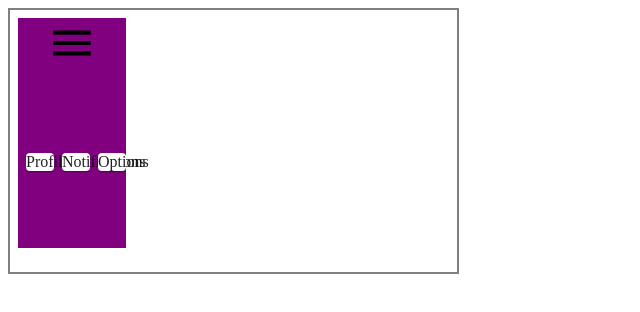
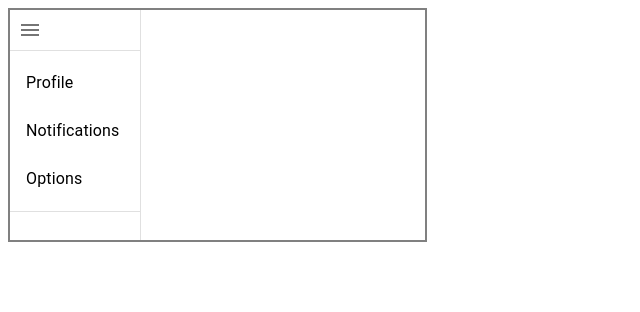
Before and after one commit to sanjnasun/chromeExtension, a React (Create React App) app in the folder frontend/react-chrome-ext/: page / in a window 1280 px wide. Shown: the top 312 px of the page, without its empty margins (0-640 px from the left). Built offline with nearby package versions, Linux system fonts and the light colour scheme.

Commit message:
nav stuff

```diff
--- a/frontend/react-chrome-ext/src/components/gridLayout/grid.tsx
+++ b/frontend/react-chrome-ext/src/components/gridLayout/grid.tsx
@@ -15,7 +15,6 @@ const ExContain = ({ children }: JSXElement) => {
         width={415}
         display="flex"
         alignItems="center"
-        p={2}
         sx={{ border: '2px solid grey' }}
       >
         {children}
--- a/frontend/react-chrome-ext/src/components/navigation/sideNav.tsx
+++ b/frontend/react-chrome-ext/src/components/navigation/sideNav.tsx
@@ -1,24 +1,39 @@
 import React from 'react';
-import Grid from '@mui/material/Grid';
-import Paper from '@mui/material/Paper';
-import { Box } from '@mui/material';
 import MenuIcon from '@mui/icons-material/Menu';
+import List from '@mui/material/List';
+import Divider from '@mui/material/Divider';
+import ListItem from '@mui/material/ListItem';
+import ListItemButton from '@mui/material/ListItemButton';
+import ListItemText from '@mui/material/ListItemText';
+import { Box, IconButton } from '@mui/material';
+import Drawer from '@mui/material/Drawer';
 
 const SideNav = () => {
     return (
-        <Box sx={{ width: '100px', height: '100%'}}>
-        <Grid container spacing={1} sx={{ backgroundColor: "purple", height: '100%'}}>
-            <MenuIcon sx={{height: '50px', width:'100%'}}></MenuIcon>
-            <Grid item xs={4}>
-                <Paper>Profile</Paper>
-            </Grid>
-            <Grid item xs={4}>
-                <Paper>Notifications</Paper>
-            </Grid>
-            <Grid item xs={4}>
-                <Paper>Options</Paper>
-            </Grid>
-        </Grid>
+
+        <Box sx={{ width: '130px', height: '100%', borderRight: '1px solid rgba(0, 0, 0, 0.12)' }}>
+            <IconButton>
+                <MenuIcon />
+            </IconButton>
+            <Divider />
+            <List>
+                <ListItem disablePadding>
+                    <ListItemButton>
+                        <ListItemText primary="Profile" />
+                    </ListItemButton>
+                </ListItem>
+                <ListItem disablePadding>
+                    <ListItemButton>
+                        <ListItemText primary="Notifications" />
+                    </ListItemButton>
+                </ListItem>
+                <ListItem disablePadding>
+                    <ListItemButton>
+                        <ListItemText primary="Options" />
+                    </ListItemButton>
+                </ListItem>
+            </List>
+            <Divider />
         </Box>
     );
 };
```
Also changed, not shown: 1 other file (tests, documents, lock files or other folders).
